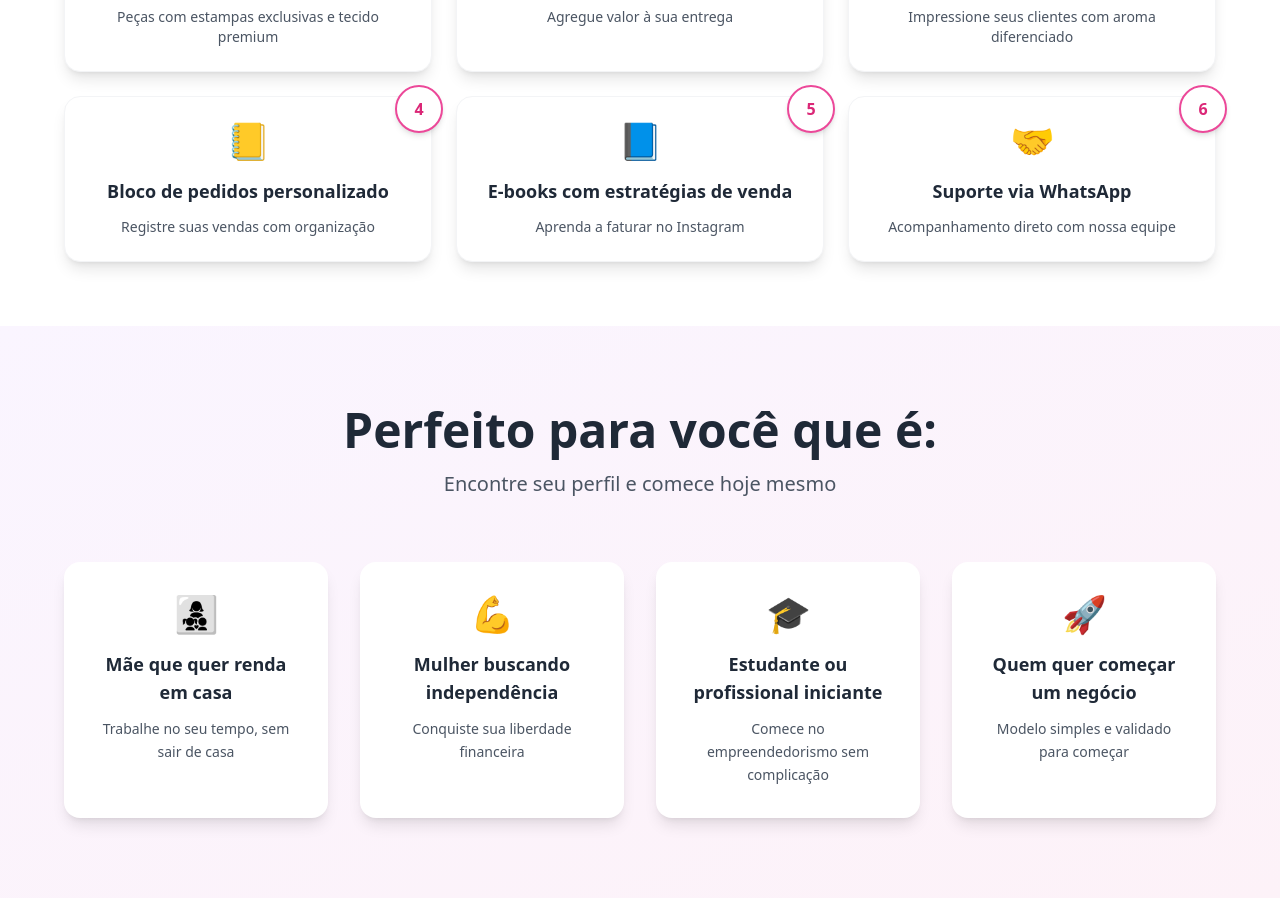
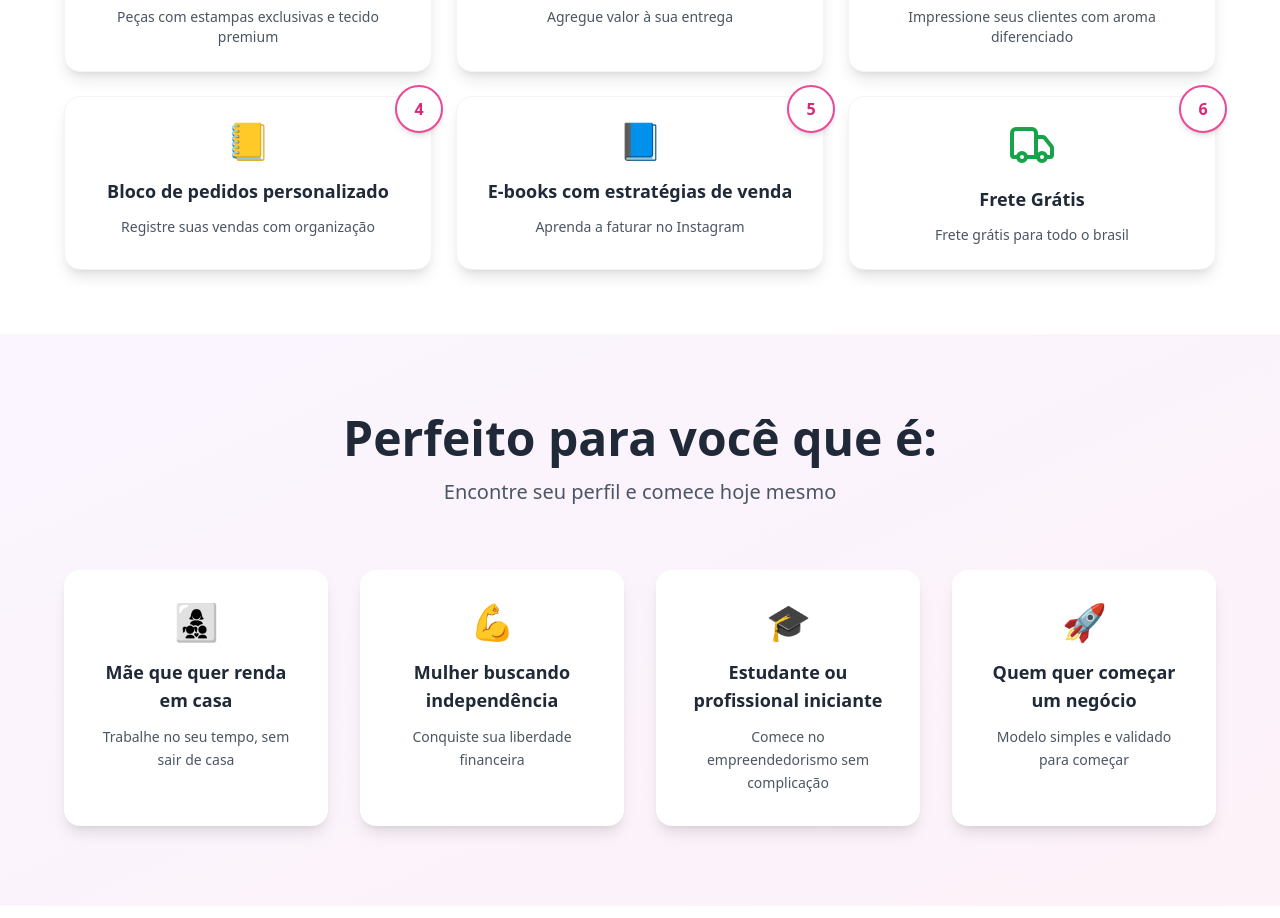
Before and after one commit to 95lucassdaniell/kit-empreendedora-reloaded, a React (Vite) app: page / in a window 1280 px wide. Shown: the part 3140-4058 px from the top of the page. Built offline with nearby package versions, Linux system fonts and the light colour scheme.

Commit message:
Refactor: Update Features section
Update the "Suporte via Whatsapp" feature to "Frete Gratis" with the subtitle "Frete grátis para todo o brasil" and change the icon to a truck.

```diff
--- a/src/components/Features.tsx
+++ b/src/components/Features.tsx
@@ -1,6 +1,6 @@
-
 
 import React from 'react';
+import { Truck } from 'lucide-react';
 
 const Features = () => {
   const features = [
@@ -30,9 +30,9 @@ const Features = () => {
       description: 'Aprenda a faturar no Instagram'
     },
     {
-      icon: '🤝',
-      title: 'Suporte via WhatsApp',
-      description: 'Acompanhamento direto com nossa equipe'
+      icon: 'truck',
+      title: 'Frete Grátis',
+      description: 'Frete grátis para todo o brasil'
     }
   ];
 
@@ -58,7 +58,13 @@ const Features = () => {
                 {index + 1}
               </div>
 
-              <div className="text-2xl sm:text-3xl lg:text-4xl mb-3 sm:mb-4 text-center">{feature.icon}</div>
+              <div className="text-2xl sm:text-3xl lg:text-4xl mb-3 sm:mb-4 text-center">
+                {feature.icon === 'truck' ? (
+                  <Truck className="w-8 h-8 sm:w-10 sm:h-10 lg:w-12 lg:h-12 mx-auto text-green-600" />
+                ) : (
+                  feature.icon
+                )}
+              </div>
               <h4 className="text-base sm:text-lg font-bold text-gray-800 mb-2 sm:mb-3 text-center leading-tight">
                 {feature.title}
               </h4>
```
